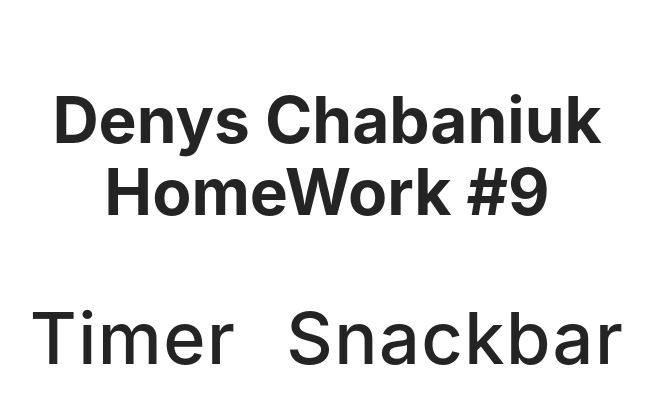
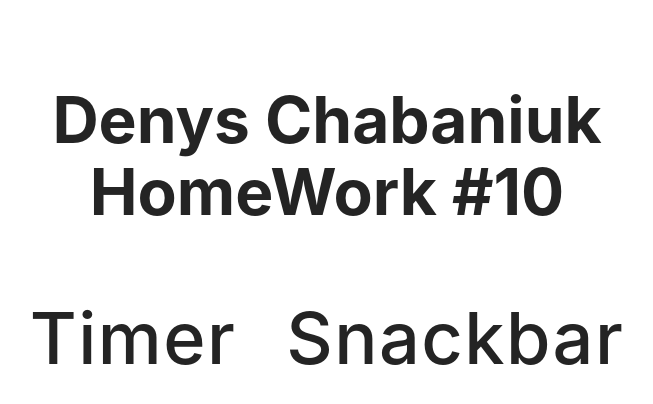
Before and after one commit to 13DDC/goit-js-hw-10, a website built with Vite: page src/index.html in a window 1280 px wide. Shown: the whole page, without its empty margins (313-966 px from the left). Built offline with nearby package versions, Linux system fonts and the light colour scheme.

Commit message:
lite che

```diff
--- a/src/index.html
+++ b/src/index.html
@@ -8,7 +8,7 @@
     <link rel="stylesheet" href="./css/styles.css" />
   </head>
   <body>
-    <h2 class="nav-title">Denys Chabaniuk <br /><br /><br />HomeWork #9</h2>
+    <h2 class="nav-title">Denys Chabaniuk <br /><br /><br />HomeWork #10</h2>
     <ul class="nav">
       <li class="nav-list">
         <a href="./1-timer.html" class="nav-link">Timer</a>
```
